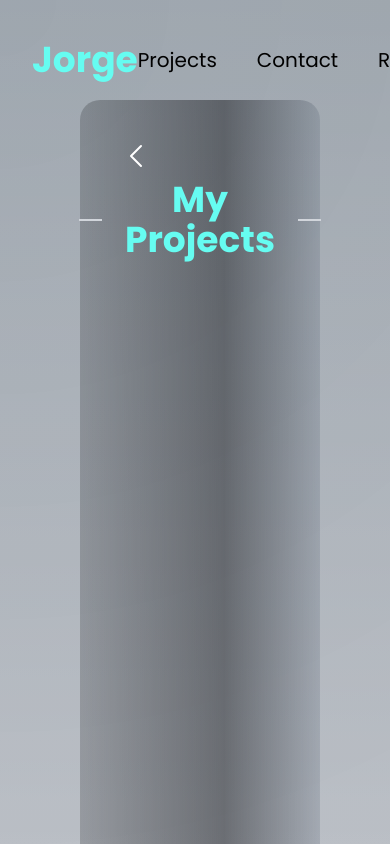
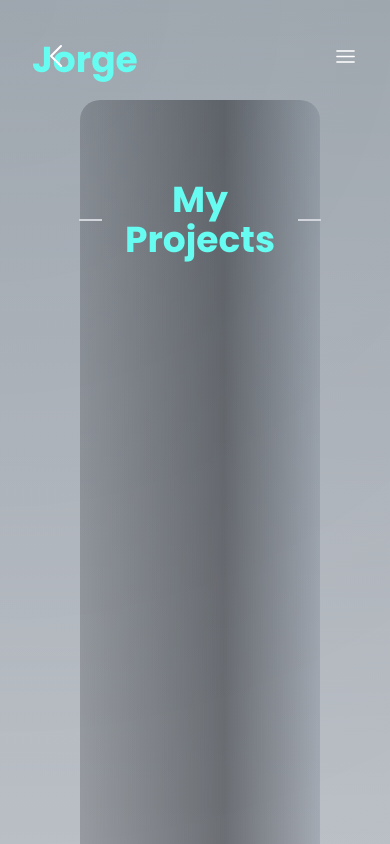
Before and after one commit to JorgeGuiller/jorgeguiller.github.io, a Next.js app: page /projects in a window 390 px wide. Built offline with nearby package versions, Linux system fonts and the light colour scheme.

Commit message:
feat: added hamburger icon for small screens

```diff
--- a/src/app/projects/page.tsx
+++ b/src/app/projects/page.tsx
@@ -12,22 +12,16 @@ export default function Projects() {
   const [projects] = useState<Project[]>(PROJECTS);
 
   return (
-    <div className="relative flex flex-col min-h-screen w-full bg-gradient-primary items-center overflow-y-auto">
+      <div className="relative flex flex-col min-h-screen w-full bg-gradient-primary items-center overflow-hidden">
         <NavBar />
-      <div className="flex w-full px-20 pb-10">
-        <div className="flex flex-col w-full py-[80px] px-[120px] bg-gradient-secondary rounded-[20px] relative">
         <button
           className="absolute top-4 left-4 p-6"
           onClick={() => router.back()}
         >
-            <Image
-              src="/assets/icons/back.svg"
-              height={32}
-              width={32}
-              alt="back"
-            />
+          <Image src="/assets/icons/back.svg" height={32} width={32} alt="back" />
         </button>
-
+        <div className="flex w-full px-20 pb-10">
+          <div className="flex flex-col w-full py-[80px] px-[120px] bg-gradient-secondary rounded-[20px] relative">
           {/* TITLE */}
           <div className="relative flex flex-row items-center justify-center mb-10">
             <h1 className="text-4xl font-bold text-center relative z-10 px-4 text-accent flex items-center">
--- a/src/components/common/navbar.tsx
+++ b/src/components/common/navbar.tsx
@@ -2,14 +2,19 @@
 
 import { routes } from "@/app/utils/routes";
 import { useRouter } from "next/navigation";
+import { useState } from "react";
+import Image from "next/image";
 
 function NavBar() {
   const router = useRouter();
+  const [isOpen, setIsOpen] = useState(false);
 
   return (
+    <>
       <div className="w-full h-16 flex items-center justify-between py-10 lg:px-20 px-8 mt-5">
         <span className="text-accent text-[36px] font-bold">Jorge</span>
         <div className="flex items-center justify-center gap-10">
+          <div className="hidden lg:flex items-center justify-center gap-10">
             <span
               className="text-[20px] font-regular hover:text-accent transition-all duration-500 hover:cursor-pointer"
               onClick={() => {
@@ -33,7 +38,43 @@ function NavBar() {
               Resume
             </span>
           </div>
+          <div className="lg:hidden block">
+            <button className="relative" onClick={() => setIsOpen(!isOpen)}>
+              <Image
+                src="/assets/icons/hamburger.svg"
+                height={25}
+                width={25}
+                alt="hamburger"
+              />
+            </button>
+            {isOpen && (
+              <div className="fixed right-0 mr-6 bg-secondary text-white font-semibold shadow-lg rounded-lg z-10">
+                <div className="flex flex-col p-2">
+                  <span
+                    className="hover:bg-accent hover:text-primary flex w-full px-5 py-3 rounded-lg"
+                    onClick={() => router.push(routes.projects)}
+                  >
+                    Projects
+                  </span>
+                  <span
+                    className="hover:bg-accent hover:text-primary flex w-full px-5 py-3 rounded-lg"
+                    onClick={() => router.push(routes.contact)}
+                  >
+                    Contact
+                  </span>
+                  <span
+                    className="hover:bg-accent hover:text-primary flex w-full px-5 py-3 rounded-lg"
+                    onClick={() => {}}
+                  >
+                    Resume
+                  </span>
                 </div>
+              </div>
+            )}
+          </div>
+        </div>
+      </div>
+    </>
   );
 }
 
```
Also changed, not shown: public/assets/icons/hamburger.svg (added), 1 other file (tests, documents, lock files or other folders). Lines whose indentation alone changed are shown as unchanged.
